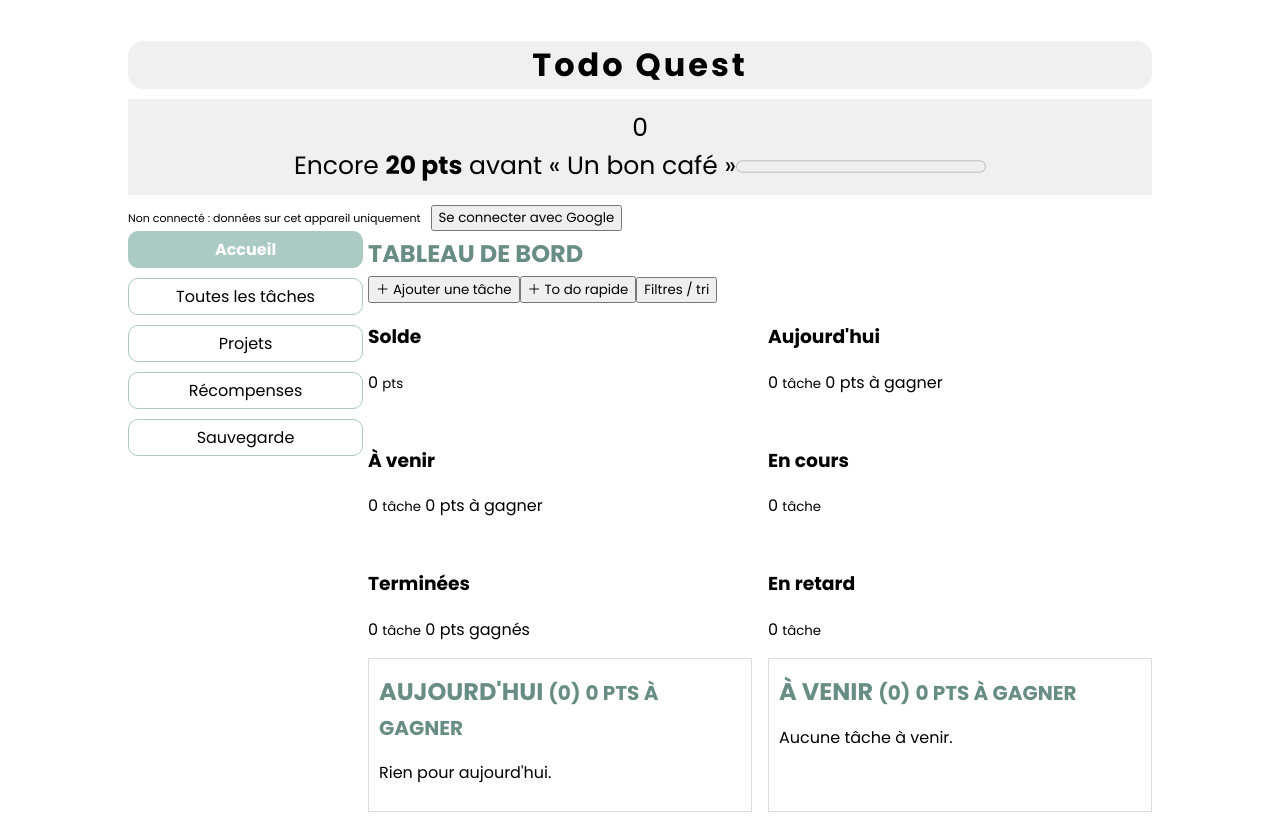
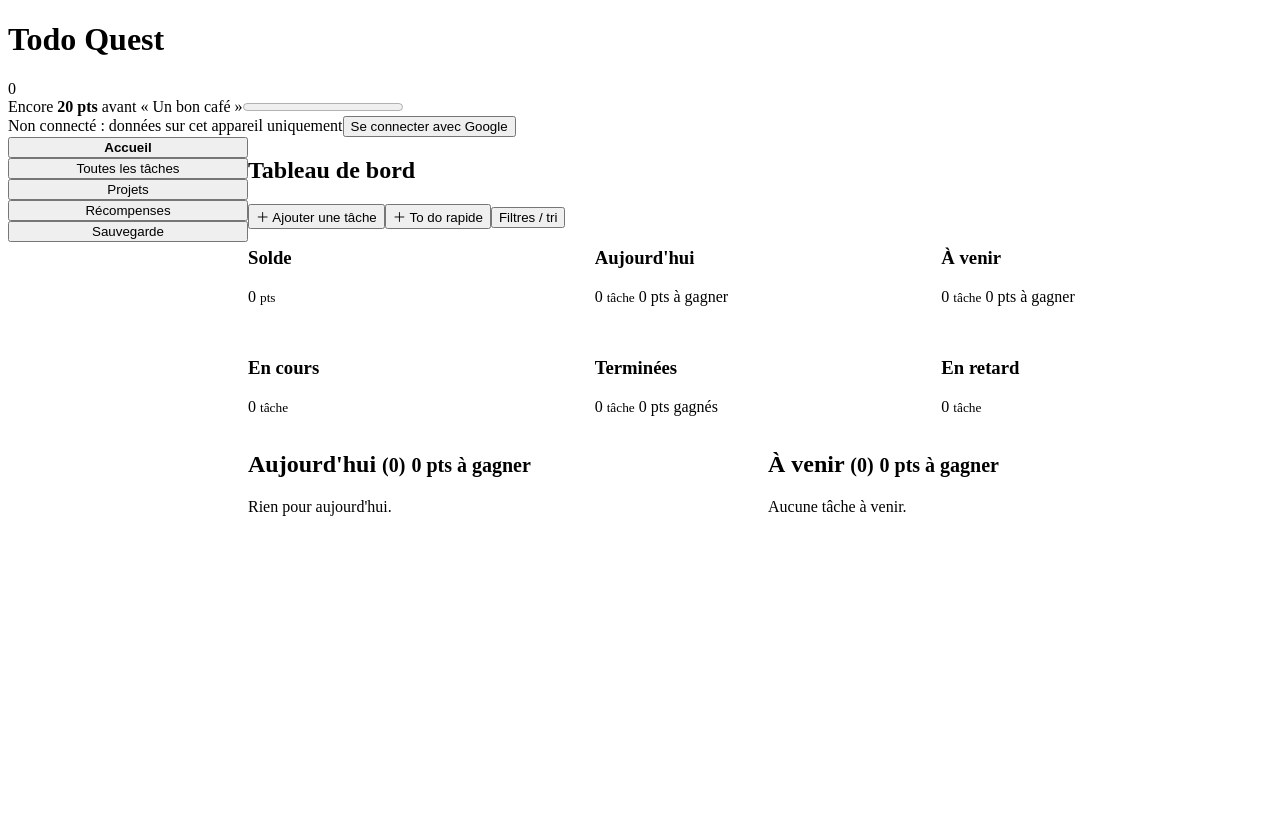
Before and after one commit to KoalaVolant/CSSPisrale, a PHP site: page /tododo/index.html in a window 1280 px wide. After the commit the page ends 516 px from the top, so only its background shows below. Run offline with PHP 8.4, Linux system fonts and the light colour scheme; some libraries are stand-ins or nearby versions.

Commit message:
Update stylekoala.css

```diff
--- a/tododo/stylekoala.css
+++ b/tododo/stylekoala.css
@@ -1,53 +1 @@
-   @import url(https://fonts.googleapis.com/css?family=Poppins:100,100italic,200,200italic,300,300italic,regular,italic,500,500italic,600,600italic,700,700italic,800,800italic,900,900italic);
-
-:root{
-   --main-color:#dedede;
-    --fnd:#f0f0f0;
-   --fnt:'Poppins';
-    --fnd2:#accac4;
-    --tit:#688d85;
-    --white:#fff;
-
-    --category:;
-    --project:;
-    --points:;
-}
-
-body{ padding:20px; font-family:var(--fnt) !important; width:80%;
-margin:0 auto;}
-body *{ font-family:var(--fnt) !important; }
-
-h1{ letter-spacing:3px; background:var(--fnd); text-align:center;
-border-radius:15px; margin-bottom:5px;}
-.sync-box{ font-size:11px !important; font-weight:400; }
-.sync-box span{ margin-right:10px; }
-.sync-box .sync-user{ font-weight:600; }
-.sync-box .sync-signout{ font-size:10px;}
-
-.points-box{ font-size:25px; background:var(--fnd); text-align:center;
-margin:10px 0; padding:10px;}
-.points-next{ font-size:15px;  }
-
-.app-nav button{ border:1px solid var(--fnd2) !important; padding:5px;
-margin-right:5px; border-radius:10px; background:none; font-size:16px; margin-bottom:10px; }
-.app-nav button.active{ background:var(--fnd2); color:var(--white); text-decoration:none;}
-
-h2{ margin:5px 0; text-transform:uppercase; color:var(--tit);  }
-.dashboard-section button{ background:none; border:3px solid var(--main-color);
-border-radius:10px; padding:5px; font-size:10px; margin-bottom:10px;}
-.dashboard section{ border:1px solid var(--main-color); padding:10px; }
-
-.actions{ margin:10px 0; }
-.actions button{ background:none; background:var(--main-color); border:none;
-padding:10px;font-weight:600; border-radius:10px; }
-
-.task-form, .quick-form{ background:var(--fnd); padding:10px; width:80%;
-margin:0 auto; margin-bottom:10px; border-radius:15px;}
-.task-form form{ display:flex; flex-wrap:wrap; }
-.task-form form label{ margin:5px; }
-
-.task-list article .task-title{ font-size:16px; margin:0; }$
-.task-list article .task-meta{ display:flex; }
-.task-list article .task-meta span{ border:1px solid var(--main-color);
-border-radius:5px; text-transform:uppercase; padding:3px; font-size:12px;
-margin-right:5px; font-weight:600; }
+/**/
```
